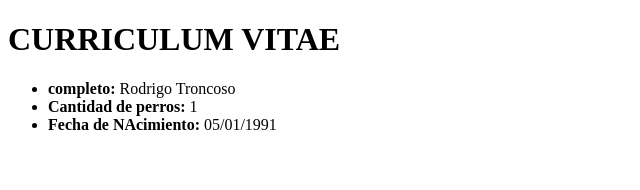
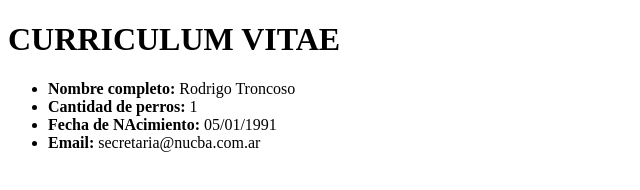
Before and after one commit to federicomcodazzi/nucba_2717, a plain HTML site: page clase_2/index.html in a window 1280 px wide. Shown: the whole page, without its empty margins (0-640 px from the left). Drawn offline with Linux system fonts and the light colour scheme.

Commit message:
Mail agregado

```diff
--- a/clase_2/index.html
+++ b/clase_2/index.html
@@ -9,9 +9,10 @@
 <body>
    <h1>CURRICULUM VITAE</h1>
    <ul>
-    <li><b> completo: </b>Rodrigo Troncoso</li>
+    <li><b>Nombre completo: </b>Rodrigo Troncoso</li>
     <li><b>Cantidad de perros:</b> 1</li>
     <li><b>Fecha de NAcimiento:</b> 05/01/1991</li>
+    <li><b>Email:</b> secretaria@nucba.com.ar</li>
    </ul>
 </body>
 </html>
```
